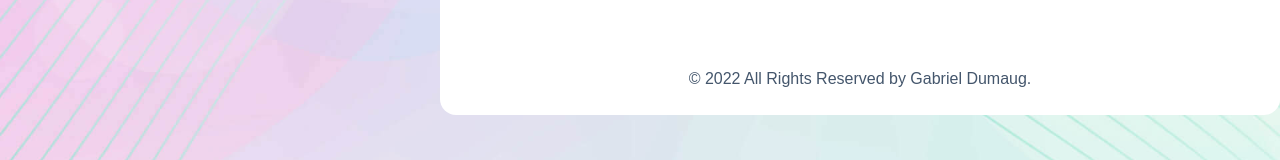
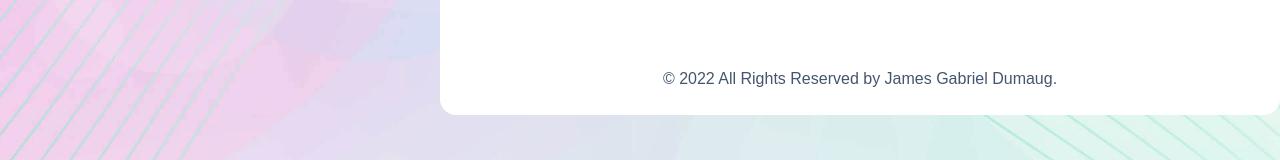
Before and after one commit to jgsamaaa/portfolio, a React (Create React App) app: page / in a window 1280 px wide. Shown: the part 1396-1556 px from the top of the page. Built offline with nearby package versions, Linux system fonts and the light colour scheme.

Commit message:
Footer section edit

```diff
--- a/src/Share/Footer.jsx
+++ b/src/Share/Footer.jsx
@@ -13,7 +13,7 @@
           target="_blank"
           rel="noopener noreferrer"
         >
-          Gabriel Dumaug
+          James Gabriel Dumaug
         </a>
         .
       </p>
```
